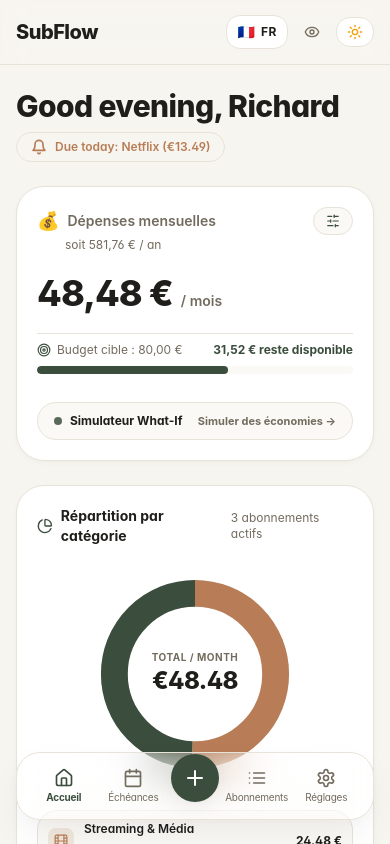
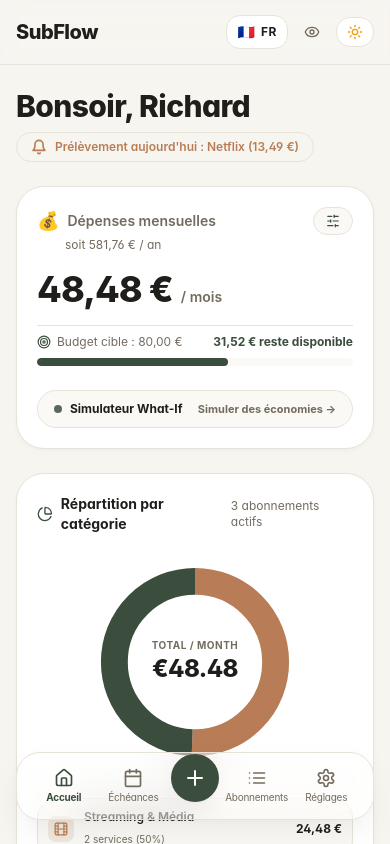
Before and after one commit to fnnktkygl-code/subflow, a Next.js app in the folder apps/web/: page / in a window 390 px wide. Shown: the top 844 px of the page. Built offline with nearby package versions, Linux system fonts and the light colour scheme.

Commit message:
fix: restore long-press amount privacy blur, fix cycles rendering, and enforce single production domain subflowapp.vercel.app

```diff
--- a/apps/web/src/app/page.tsx
+++ b/apps/web/src/app/page.tsx
@@ -31,6 +31,7 @@ export default function HomePage() {
     subscriptions,
     profile,
     isAmountBlurred,
+    toggleAmountBlur,
     isSelectionMode,
     excludedIds,
     toggleSelectionMode
@@ -39,6 +40,7 @@ export default function HomePage() {
 
   const [selectedCategory, setSelectedCategory] = useState<SubscriptionCategory | null>(null);
   const [isGoalModalOpen, setIsGoalModalOpen] = useState(false);
+  const longPressTimerRef = React.useRef<NodeJS.Timeout | null>(null);
 
   const activeExcluded = isSelectionMode ? new Set(excludedIds) : new Set<string>();
   const totalMonthly = calculateTotalMonthlyCost(subscriptions, activeExcluded);
@@ -55,8 +57,21 @@ export default function HomePage() {
       {/* 1. Actionable Financial Insight Header */}
       <ActionableInsightHeader />
 
-      {/* 2. Monthly Spending Card */}
-      <div className="rounded-japandi-2xl bg-japandi-surface border border-japandi-border p-5 sm:p-6 shadow-japandi-sm flex flex-col gap-5">
+      {/* 2. Spending Card with Goal & Long Press to Blur */}
+      <div
+        onContextMenu={(e) => { e.preventDefault(); toggleAmountBlur(); }}
+        onTouchStart={() => {
+          longPressTimerRef.current = setTimeout(toggleAmountBlur, 500);
+        }}
+        onTouchEnd={() => {
+          if (longPressTimerRef.current) clearTimeout(longPressTimerRef.current);
+        }}
+        className="rounded-japandi-2xl bg-japandi-surface border border-japandi-border hover:border-japandi-pine/50 p-5 sm:p-6 shadow-japandi-sm flex flex-col gap-4 relative overflow-hidden transition-all select-none"
+        title="Appui long ou clic sur l'œil en haut pour masquer les montants"
+      >
+        {/* Subtle accent backdrop */}
+        <div className="absolute top-0 right-0 w-32 h-32 bg-japandi-pine/5 rounded-full blur-2xl -mr-10 -mt-10 pointer-events-none" />
+
         {/* Header: Title + yearly subtitle + tune button */}
         <div className="flex items-start justify-between">
           <div className="flex flex-col gap-0.5">
@@ -65,12 +80,12 @@ export default function HomePage() {
               <h3 className="font-semibold text-sm text-japandi-muted">{t('home.spendingTitle')}</h3>
             </div>
             <p className="text-xs text-japandi-muted ml-7">
-              {t('home.annualized', { amount: format(totalYearly) })}
+              {t('home.annualized', { amount: isAmountBlurred ? '•••• €' : format(totalYearly) })}
             </p>
           </div>
           <button
             type="button"
-            onClick={() => setIsGoalModalOpen(true)}
+            onClick={(e) => { e.stopPropagation(); setIsGoalModalOpen(true); }}
             aria-label={t('home.monthlyTarget')}
             className="flex items-center gap-1 px-3 py-1.5 rounded-japandi-md bg-japandi-elevated border border-japandi-border hover:border-japandi-pine text-japandi-text text-xs font-semibold transition-all shadow-xs"
           >
@@ -80,8 +95,11 @@ export default function HomePage() {
         </div>
 
         {/* Big Hero Amount */}
-        <div className="flex items-baseline gap-2">
-          <span className={`text-4xl sm:text-5xl font-extrabold tracking-tight text-japandi-text ${isAmountBlurred ? 'blur-md select-none' : ''}`}>
+        <div
+          onClick={toggleAmountBlur}
+          className="flex items-baseline gap-2 cursor-pointer"
+        >
+          <span className={`text-4xl sm:text-5xl font-extrabold tracking-tight text-japandi-text ${isAmountBlurred ? 'privacy-blur' : ''}`}>
             {format(totalMonthly)}
           </span>
           <span className="text-sm font-semibold text-japandi-muted">
@@ -165,6 +183,7 @@ export default function HomePage() {
                 currencySymbol={profile.currencySymbol || '€'}
                 selectedCategory={selectedCategory}
                 onSelectCategory={setSelectedCategory}
+                isAmountBlurred={isAmountBlurred}
               />
             </div>
 
@@ -198,7 +217,7 @@ export default function HomePage() {
                       </div>
                     </div>
 
-                    <span className={`font-bold text-xs text-japandi-text ${isAmountBlurred ? 'blur-xs select-none' : ''}`}>
+                    <span className={`font-bold text-xs text-japandi-text ${isAmountBlurred ? 'privacy-blur' : ''}`}>
                       {format(cat.total)}
                     </span>
                   </button>
@@ -245,7 +264,7 @@ export default function HomePage() {
                     </span>
                   </div>
                 </div>
-                <span className={`font-extrabold text-xs text-japandi-terracotta ${isAmountBlurred ? 'blur-xs select-none' : ''}`}>
+                <span className={`font-extrabold text-xs text-japandi-terracotta ${isAmountBlurred ? 'privacy-blur' : ''}`}>
                   {format(sub.amount)}
                 </span>
               </div>
--- a/apps/web/src/components/ActionableInsightHeader.tsx
+++ b/apps/web/src/components/ActionableInsightHeader.tsx
@@ -2,25 +2,32 @@
 
 import React, { useMemo } from 'react';
 import { useSubscriptionStore } from '../store/useSubscriptionStore';
-import { formatCurrency, calculateUpcomingOccurrences, calculateTotalMonthlyCost } from '@subflow/core';
+import { useTranslation } from '../hooks/useTranslation';
+import { calculateUpcomingOccurrences, calculateTotalMonthlyCost } from '@subflow/core';
 
 export const ActionableInsightHeader: React.FC = () => {
-  const { profile, subscriptions } = useSubscriptionStore();
+  const { profile, subscriptions, isAmountBlurred } = useSubscriptionStore();
+  const { t, format, locale } = useTranslation();
 
   const totalMonthly = useMemo(() => calculateTotalMonthlyCost(subscriptions), [subscriptions]);
-  const currencySymbol = profile.currencySymbol || '€';
   const spendingGoal = profile.spendingGoal ?? 0;
 
-  // 1. Time-based respectful greeting
+  // 1. Time-based respectful greeting localized
   const greetingTime = useMemo(() => {
     const hour = new Date().getHours();
+    if (locale === 'fr') {
+      if (hour >= 5 && hour < 18) return 'Bonjour';
+      return 'Bonsoir';
+    }
     if (hour >= 5 && hour < 12) return 'Good morning';
     if (hour >= 12 && hour < 18) return 'Good afternoon';
     return 'Good evening';
-  }, []);
+  }, [locale]);
 
   const displayName = profile.name && profile.name.trim() !== '' ? profile.name.trim() : null;
   const greetingTitle = displayName ? `${greetingTime}, ${displayName}` : greetingTime;
+
+  const displayAmount = (amt: number) => isAmountBlurred ? '•••• €' : format(amt);
 
   // 2. Compute the most critical financial insight
   const insight = useMemo(() => {
@@ -34,7 +41,9 @@ export const ActionableInsightHeader: React.FC = () => {
       if (nextOcc.daysRemaining === 0) {
         return {
           type: 'imminent',
-          text: `Due today: ${nextOcc.subscription.name} (${formatCurrency(nextOcc.subscription.amount, currencySymbol)})`,
+          text: locale === 'fr'
+            ? `Prélèvement aujourd'hui : ${nextOcc.subscription.name} (${displayAmount(nextOcc.subscription.amount)})`
+            : `Due today: ${nextOcc.subscription.name} (${displayAmount(nextOcc.subscription.amount)})`,
           colorClass: 'text-japandi-terracotta border-japandi-terracotta/30 bg-japandi-terracotta/10',
           icon: (
             <svg viewBox="0 0 24 24" fill="none" stroke="currentColor" strokeWidth="2.5" strokeLinecap="round" strokeLinejoin="round" className="w-4 h-4 text-japandi-terracotta">
@@ -47,7 +56,9 @@ export const ActionableInsightHeader: React.FC = () => {
       if (nextOcc.daysRemaining <= 3) {
         return {
           type: 'imminent',
-          text: `Next renewal: ${nextOcc.subscription.name} in ${nextOcc.daysRemaining} day${nextOcc.daysRemaining > 1 ? 's' : ''}`,
+          text: locale === 'fr'
+            ? `Prochain prélèvement : ${nextOcc.subscription.name} dans ${nextOcc.daysRemaining} jour${nextOcc.daysRemaining > 1 ? 's' : ''}`
+            : `Next renewal: ${nextOcc.subscription.name} in ${nextOcc.daysRemaining} day${nextOcc.daysRemaining > 1 ? 's' : ''}`,
           colorClass: 'text-japandi-terracotta border-japandi-terracotta/30 bg-japandi-sand/90',
           icon: (
             <svg viewBox="0 0 24 24" fill="none" stroke="currentColor" strokeWidth="2.5" strokeLinecap="round" strokeLinejoin="round" className="w-4 h-4 text-japandi-terracotta">
@@ -64,7 +75,9 @@ export const ActionableInsightHeader: React.FC = () => {
       const overAmount = totalMonthly - spendingGoal;
       return {
         type: 'warning',
-        text: `Over target: +${formatCurrency(overAmount, currencySymbol)} exceeding monthly goal`,
+        text: locale === 'fr'
+          ? `Budget dépassé : +${displayAmount(overAmount)} au-dessus de l'objectif`
+          : `Over target: +${displayAmount(overAmount)} exceeding monthly goal`,
         colorClass: 'text-japandi-akane border-japandi-akane/30 bg-japandi-akane/10',
         icon: (
           <svg viewBox="0 0 24 24" fill="none" stroke="currentColor" strokeWidth="2.5" strokeLinecap="round" strokeLinejoin="round" className="w-4 h-4 text-japandi-akane">
@@ -81,7 +94,9 @@ export const ActionableInsightHeader: React.FC = () => {
       const buffer = spendingGoal - totalMonthly;
       return {
         type: 'healthy',
-        text: `On track: ${formatCurrency(buffer, currencySymbol)} remaining under monthly target`,
+        text: locale === 'fr'
+          ? `Objectif respecté : ${displayAmount(buffer)} restant sur le budget cible`
+          : `On track: ${displayAmount(buffer)} remaining under monthly target`,
         colorClass: 'text-japandi-pine border-japandi-pine/30 bg-japandi-pine/10',
         icon: (
           <svg viewBox="0 0 24 24" fill="none" stroke="currentColor" strokeWidth="2.5" strokeLinecap="round" strokeLinejoin="round" className="w-4 h-4 text-japandi-pine">
@@ -95,7 +110,9 @@ export const ActionableInsightHeader: React.FC = () => {
     // Case D: General healthy summary
     return {
       type: 'summary',
-      text: `${subscriptions.length} active subscriptions totaling ${formatCurrency(totalMonthly, currencySymbol)}/mo`,
+      text: locale === 'fr'
+        ? `${subscriptions.length} abonnements actifs totalisant ${displayAmount(totalMonthly)} / mois`
+        : `${subscriptions.length} active subscriptions totaling ${displayAmount(totalMonthly)}/mo`,
       colorClass: 'text-japandi-muted border-japandi-border bg-japandi-sand/80',
       icon: (
         <svg viewBox="0 0 24 24" fill="none" stroke="currentColor" strokeWidth="2.5" strokeLinecap="round" strokeLinejoin="round" className="w-4 h-4 text-japandi-muted">
@@ -103,7 +120,7 @@ export const ActionableInsightHeader: React.FC = () => {
         </svg>
       )
     };
-  }, [subscriptions, totalMonthly, spendingGoal, currencySymbol]);
+  }, [subscriptions, totalMonthly, spendingGoal, locale, isAmountBlurred]);
 
   return (
     <div className="flex flex-col gap-2 pt-2 select-none">
--- a/packages/core/src/i18n/locales/en.ts
+++ b/packages/core/src/i18n/locales/en.ts
@@ -105,6 +105,12 @@ export const en = {
     Weekly: 'Weekly',
     Quarterly: 'Quarterly',
     Daily: 'Daily',
+    monthly: 'Monthly',
+    yearly: 'Yearly',
+    weekly: 'Weekly',
+    quarterly: 'Quarterly',
+    daily: 'Daily',
+    undefined: 'Monthly',
     perMonth: '/ month',
     perYear: '/ year',
     perWeek: '/ week'
--- a/packages/core/src/i18n/locales/fr.ts
+++ b/packages/core/src/i18n/locales/fr.ts
@@ -105,6 +105,12 @@ export const fr = {
     Weekly: 'Hebdomadaire',
     Quarterly: 'Trimestriel',
     Daily: 'Quotidien',
+    monthly: 'Mensuel',
+    yearly: 'Annuel',
+    weekly: 'Hebdomadaire',
+    quarterly: 'Trimestriel',
+    daily: 'Quotidien',
+    undefined: 'Mensuel',
     perMonth: '/ mois',
     perYear: '/ an',
     perWeek: '/ sem'
--- a/packages/ui/src/components/SpendingDonut.tsx
+++ b/packages/ui/src/components/SpendingDonut.tsx
@@ -11,6 +11,7 @@ export interface SpendingDonutProps {
   selectedCategory?: SubscriptionCategory | string | null;
   onSelectCategory?: (category: SubscriptionCategory | null) => void;
   categorySubscriptions?: Subscription[];
+  isAmountBlurred?: boolean;
 }
 
 const CATEGORY_COLORS: Record<string, string> = {
@@ -91,7 +92,8 @@ export const SpendingDonut: React.FC<SpendingDonutProps> = ({
   currencySymbol = '€',
   selectedCategory,
   onSelectCategory,
-  categorySubscriptions = []
+  categorySubscriptions = [],
+  isAmountBlurred = false
 }) => {
   const entries = Object.entries(categories);
   const sorted = entries.sort((a, b) => b[1].total - a[1].total);
@@ -177,7 +179,7 @@ export const SpendingDonut: React.FC<SpendingDonutProps> = ({
               </span>
             </div>
 
-            <span className="text-base font-extrabold text-japandi-text tracking-tight">
+            <span className={`text-base font-extrabold text-japandi-text tracking-tight ${isAmountBlurred ? 'privacy-blur' : ''}`}>
               {currencySymbol}{selectedData.total.toFixed(2)}
             </span>
             <span className="text-[10px] font-medium text-japandi-muted">
@@ -190,7 +192,7 @@ export const SpendingDonut: React.FC<SpendingDonutProps> = ({
             <span className="text-[10px] uppercase font-bold text-japandi-muted tracking-wider">
               TOTAL / MONTH
             </span>
-            <span className="text-2xl font-extrabold text-japandi-text tracking-tight">
+            <span className={`text-2xl font-extrabold text-japandi-text tracking-tight ${isAmountBlurred ? 'privacy-blur' : ''}`}>
               {currencySymbol}{totalMonthlyAmount.toFixed(2)}
             </span>
           </div>
```
Also changed, not shown: apps/web/src/app/globals.css (+9 -0 lines), apps/web/src/app/schedule/page.tsx (+16 -5 lines), apps/web/src/app/subs/page.tsx (+11 -5 lines).
